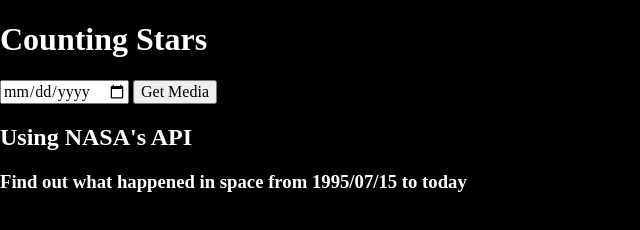
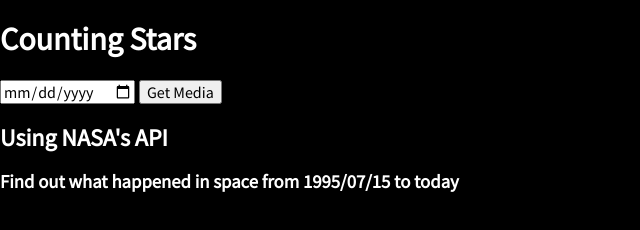
Before and after one commit to paulchodev/counting-stars-nasa-api, a plain HTML site: page index.html in a window 1280 px wide. Shown: the whole page, without its empty margins (0-640 px from the left). Drawn offline with Linux system fonts and the light colour scheme.

Commit message:
updated fonts

```diff
--- a/css/style.css
+++ b/css/style.css
@@ -30,6 +30,10 @@ iframe{
 }
 h1,h2,h3{
   color: white;
+  font-family: "source sans pro";
+}
+input, button{
+  font-family: "source sans pro";
 }
 /* .image{
   width: 100px;
--- a/index.html
+++ b/index.html
@@ -4,6 +4,9 @@
     	<meta charset="utf-8">
     	<meta name="description" content="This is where your description goes">
     	<meta name="keywords" content="one, two, three">
+		<link rel="preconnect" href="https://fonts.googleapis.com">
+		<link rel="preconnect" href="https://fonts.gstatic.com" crossorigin>
+		<link href="https://fonts.googleapis.com/css2?family=Open+Sans&family=Source+Sans+Pro&display=swap" rel="stylesheet">
 
 		<title>Title in the tab</title>
 
```
